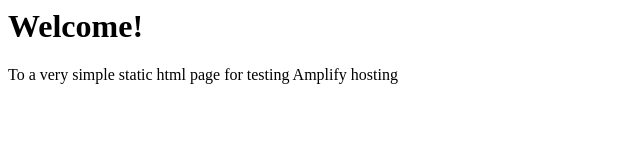
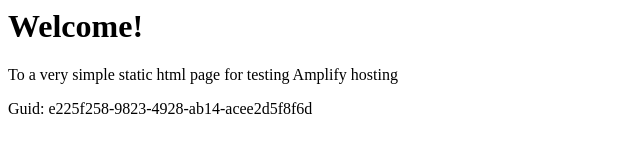
Before and after one commit to aws-aemilia-nrt/Github-PR-Commit-Integration-Test-DoNotTouch-Gith-P5X5MO5I-v1-prod-ap-northeast-1, a website: page src/index.html in a window 1280 px wide. Shown: the whole page, without its empty margins (0-640 px from the left). Drawn offline with Linux system fonts and the light colour scheme.

Commit message:
commit from integ tests

```diff
--- a/src/index.html
+++ b/src/index.html
@@ -1,3 +1,5 @@
+
+
 <html lang="en">
 
 <head>
@@ -10,6 +12,6 @@
 <body>
     <h1>Welcome!</h1>
     <p>To a very simple static html page for testing Amplify hosting</p>
-</body>
+    <p>Guid: e225f258-9823-4928-ab14-acee2d5f8f6d</p></body>
 
 </html>
```
